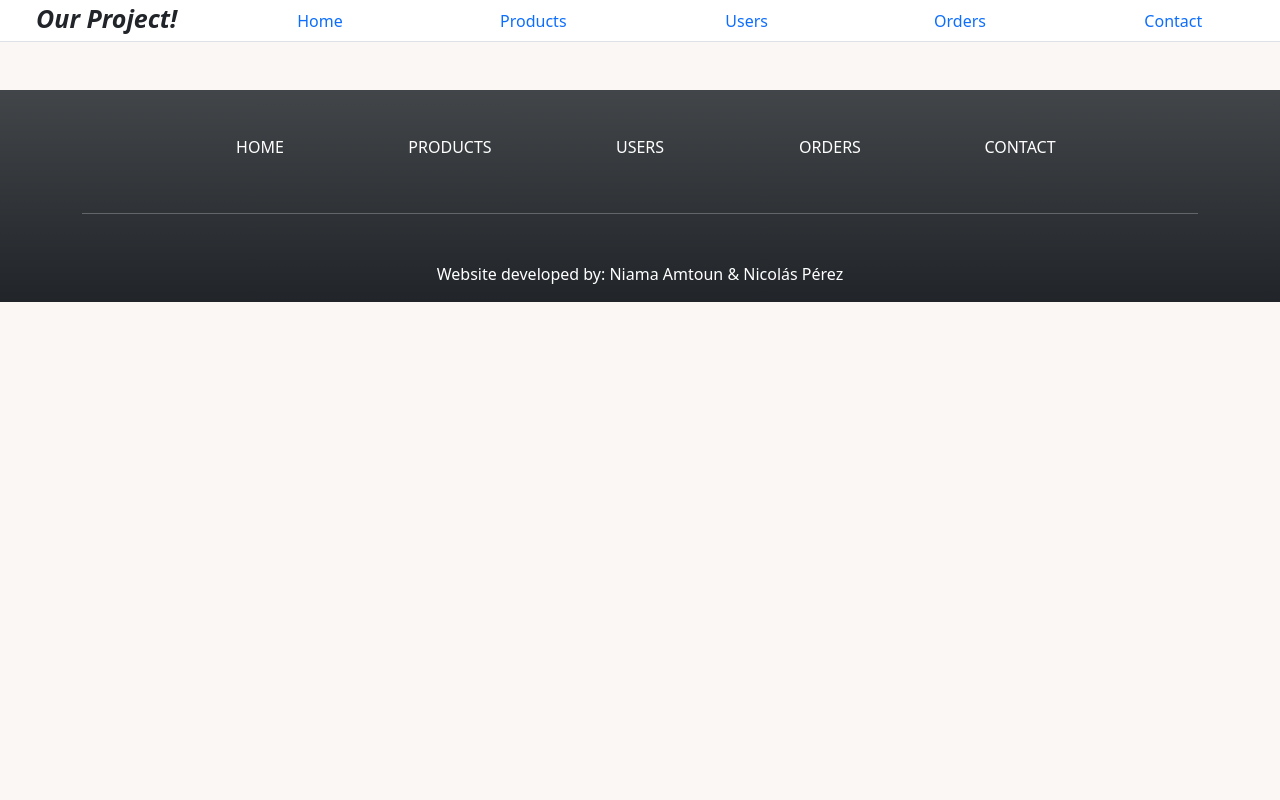
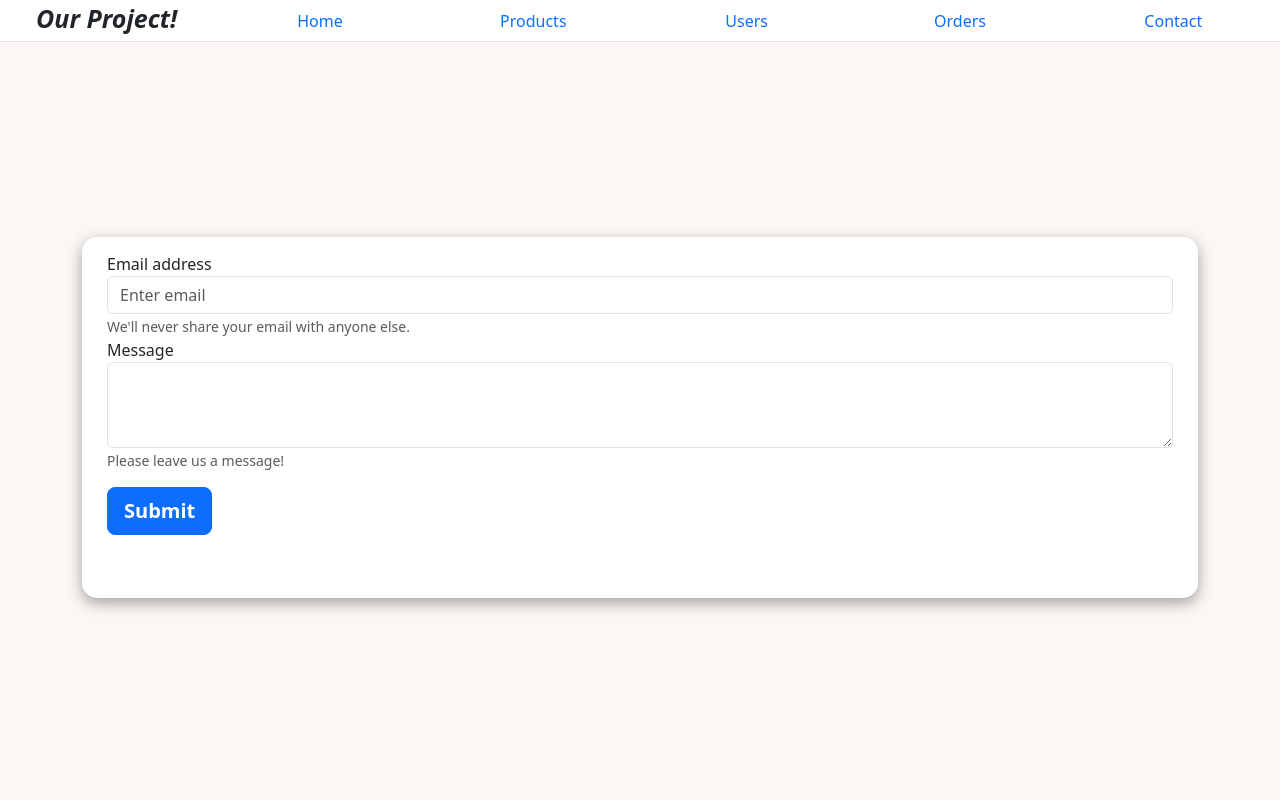
Before and after one commit to npbpm/IHMProject, an Angular app: page /contact in a window 1280 px wide. Before the commit this address led to /. Shown: the top 800 px of the page. Built offline with nearby package versions, Linux system fonts and the light colour scheme.

Commit message:
Contact form done

```diff
--- a/src/app/app-routing.module.ts
+++ b/src/app/app-routing.module.ts
@@ -2,10 +2,12 @@ import { NgModule } from '@angular/core';
 import { RouterModule, Routes } from '@angular/router';
 import { ProductsComponent } from './products/products.component';
 import { HomeComponent } from './home/home.component';
+import { ContactFormComponent } from './contact-form/contact-form.component';
 
 const routes: Routes = [
   { path: '', component: HomeComponent },
   { path: 'products', component: ProductsComponent },
+  { path: 'contact', component: ContactFormComponent },
 ];
 
 @NgModule({
--- a/src/app/app.component.html
+++ b/src/app/app.component.html
@@ -1,3 +1,4 @@
+<header>
   <nav>
     <ul ngbNav #nav="ngbNav" class="nav-tabs nav-pills nav-justified">
       <li class="projectTitle" ngbNavItem>Our Project!</li>
@@ -19,64 +20,42 @@
     </ul>
     <div [ngbNavOutlet]="nav"></div>
   </nav>
+</header>
 
 <router-outlet></router-outlet>
 
-<!-- Footer -->
 <footer class="text-center text-white bg-dark bg-gradient">
-  <!-- Grid container -->
   <div class="container">
-    <!-- Section: Links -->
     <section class="mt-5">
-      <!-- Grid row-->
       <div class="row text-center d-flex justify-content-center pt-5">
-        <!-- Grid column -->
         <div class="col-md-2">
           <h6 class="text-uppercase font-weight-bold">
             <a routerLink="" class="text-white">Home</a>
           </h6>
         </div>
-        <!-- Grid column -->
-
-        <!-- Grid column -->
         <div class="col-md-2">
           <h6 class="text-uppercase font-weight-bold">
             <a routerLink="/products" class="text-white">Products</a>
           </h6>
         </div>
-        <!-- Grid column -->
-
-        <!-- Grid column -->
         <div class="col-md-2">
           <h6 class="text-uppercase font-weight-bold">
             <a routerLink="/users" class="text-white">Users</a>
           </h6>
         </div>
-        <!-- Grid column -->
-
-        <!-- Grid column -->
         <div class="col-md-2">
           <h6 class="text-uppercase font-weight-bold">
             <a routerLink="/orders" class="text-white">Orders</a>
           </h6>
         </div>
-        <!-- Grid column -->
-
-        <!-- Grid column -->
         <div class="col-md-2">
           <h6 class="text-uppercase font-weight-bold">
             <a routerLink="/contact" class="text-white">Contact</a>
           </h6>
         </div>
-        <!-- Grid column -->
       </div>
-      <!-- Grid row-->
     </section>
-    <!-- Section: Links -->
-
     <hr class="my-5" />
-
-    <!-- Section: Text -->
     <section class="mb-5">
       <div class="row d-flex justify-content-center">
         <div class="col-lg-8">
@@ -99,8 +78,5 @@
         </div>
       </div>
     </section>
-    <!-- Section: Text -->
   </div>
-  <!-- Grid container -->
 </footer>
-<!-- Footer -->
--- a/src/app/app.module.ts
+++ b/src/app/app.module.ts
@@ -10,9 +10,10 @@ import { NgbModule } from '@ng-bootstrap/ng-bootstrap';
 import { ProductsComponent } from './products/products.component';
 import { ProductModalComponent } from './product-modal/product-modal.component';
 import { HomeComponent } from './home/home.component';
+import { ContactFormComponent } from './contact-form/contact-form.component';
 
 @NgModule({
-  declarations: [AppComponent, ProductsComponent, ProductModalComponent, HomeComponent],
+  declarations: [AppComponent, ProductsComponent, ProductModalComponent, HomeComponent, ContactFormComponent],
   imports: [
     BrowserModule,
     AppRoutingModule,
--- /dev/null
+++ b/src/app/contact-form/contact-form.component.css
@@ -0,0 +1,26 @@
+.mandatoryTxt{
+    color: red;
+    font-style: italic;
+    font-weight: 600;
+}
+
+.btn{
+    margin: 15px 0px;
+    font-weight: 700;
+}
+
+.formContainer{
+    height: 85vh;
+    width: 90%;
+    display: flex;
+    align-items: center;
+    justify-content: center;
+}
+
+.formContainer form{
+    width: 100%;
+    padding: 15px 25px;
+    background-color: white;
+    border-radius: 15px;
+    box-shadow: rgba(0, 0, 0, 0.35) 0px 5px 15px;
+}
--- /dev/null
+++ b/src/app/contact-form/contact-form.component.html
@@ -0,0 +1,43 @@
+<div class="container formContainer">
+  <form>
+    <div class="form-group">
+      <label for="exampleInputEmail1">Email address</label>
+      <p *ngIf="emailError" class="mandatoryTxt">Please enter a valid email</p>
+      <input
+        type="email"
+        class="form-control"
+        id="exampleInputEmail1"
+        aria-describedby="emailHelp"
+        placeholder="Enter email"
+        [(ngModel)]="email"
+        name="email"
+        required
+      />
+      <small id="emailHelp" class="form-text text-muted"
+        >We'll never share your email with anyone else.</small
+      >
+    </div>
+    <div class="form-group">
+      <label for="exampleFormControlTextarea1">Message</label>
+      <p *ngIf="messageError" class="mandatoryTxt">Please enter a message</p>
+      <textarea
+        class="form-control"
+        id="exampleFormControlTextarea1"
+        rows="3"
+        [(ngModel)]="message"
+        name="message"
+        required
+      ></textarea
+      ><small id="messageHelp" class="form-text text-muted"
+        >Please leave us a message!</small
+      >
+    </div>
+    <button
+      type="submit"
+      (click)="sendMessage()"
+      class="btn btn-primary btn-lg mb-5"
+    >
+      Submit
+    </button>
+  </form>
+</div>
--- /dev/null
+++ b/src/app/contact-form/contact-form.component.ts
@@ -0,0 +1,40 @@
+import { Component } from '@angular/core';
+
+@Component({
+  selector: 'app-contact-form',
+  templateUrl: './contact-form.component.html',
+  styleUrls: ['./contact-form.component.css'],
+})
+export class ContactFormComponent {
+  constructor() {}
+
+  emailError: boolean = false;
+  messageError: boolean = false;
+
+  email: string = '';
+  message: string = '';
+
+  sendMessage() {
+    if (this.email.trim() === '') {
+      this.emailError = true;
+      this.email = '';
+    } else {
+      this.emailError = false;
+    }
+
+    if (this.message.trim() === '') {
+      this.messageError = true;
+      this.message = '';
+    } else {
+      this.messageError = false;
+    }
+
+    if (!this.emailError && !this.messageError) {
+      alert('Email: ' + this.email + '\nMessage: ' + this.message);
+      this.emailError = false;
+      this.messageError = false;
+      this.email = '';
+      this.message = '';
+    }
+  }
+}
```
Also changed, not shown: src/app/app.component.css (line endings or trailing spaces), 1 other file (tests, documents, lock files or other folders). Lines whose indentation alone changed are shown as unchanged.
